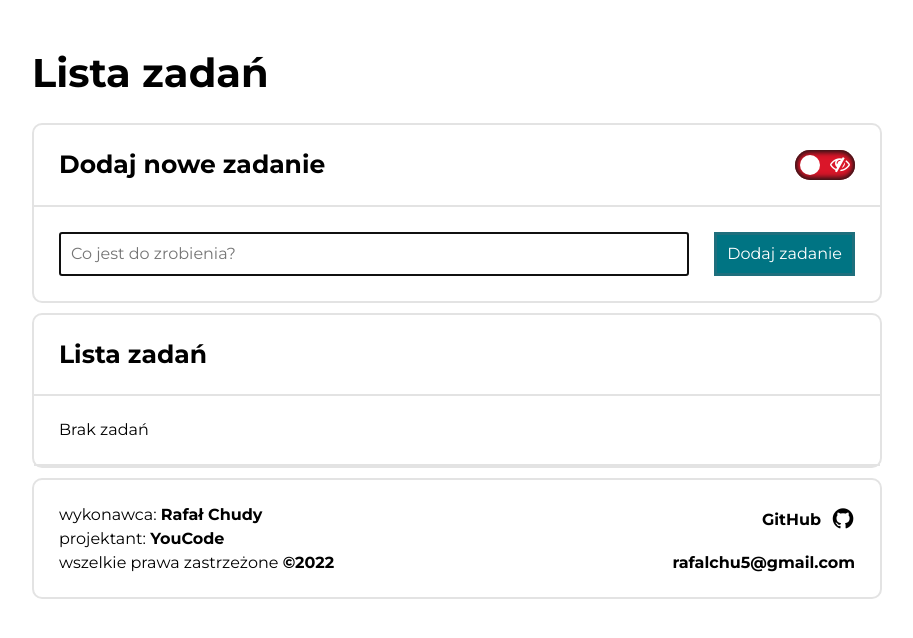
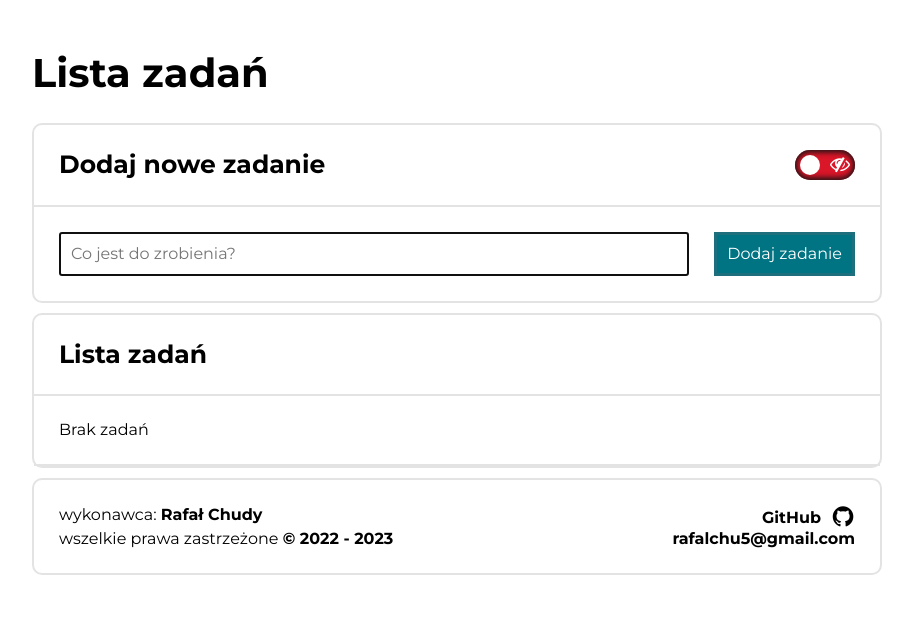
Before and after one commit to Rafal-1999/To-Do-List-React, a React (Create React App) app: page / in a window 1280 px wide. Shown: the top 638 px of the page, without its empty margins (183-1096 px from the left). Built offline with nearby package versions, Linux system fonts and the light colour scheme.

Commit message:
Corrections

```diff
--- a/src/components/Footer/index.js
+++ b/src/components/Footer/index.js
@@ -36,7 +36,7 @@ const Footer = ({
             {(copyright && year) && (
                 <FooterContent>
                     {copyright} <Awarded>
-                        &copy;{year}
+                        &copy; {year}
                     </Awarded>
                 </FooterContent>
             )}
--- a/src/components/Footer/styled.js
+++ b/src/components/Footer/styled.js
@@ -58,6 +58,7 @@ export const FooterLink = styled.a`
     line-height: 1.19;
     text-decoration: none;
     transition: background-size 0.3s linear;
+    word-break: break-all;
 
     &:hover,
     &:focus {
@@ -67,4 +68,5 @@ export const FooterLink = styled.a`
 
 export const FooterIcon = styled.i`
     font-size: 24px;
+    line-height: 1;
 `;
--- a/src/components/ToggleButton/styled.js
+++ b/src/components/ToggleButton/styled.js
@@ -9,6 +9,7 @@ export const ToggleButtonLabel = styled.label`
         0px 2px 5px 1px rgba(20, 20, 20, 0.75) inset,
         0px -2px 5px 1px rgba(20, 20, 20, 0.75) inset;
     display: block;
+    flex-shrink: 0;
     position: relative;
     transition: all 0.3s linear;
     z-index: 1;
--- a/src/features/tasks/Tasks.js
+++ b/src/features/tasks/Tasks.js
@@ -80,9 +80,8 @@ const Tasks = () => {
             </main>
             <Footer
                 creator="Rafał Chudy"
-                designer="YouCode"
                 copyright="wszelkie prawa zastrzeżone"
-                year="2022"
+                year="2022 - 2023"
                 socialLink="https://github.com/Rafal-1999"
                 socialName="GitHub"
                 socialIcon="icon-github"
```
